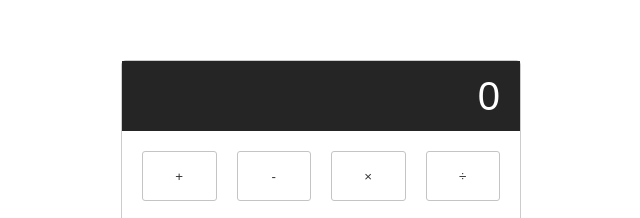
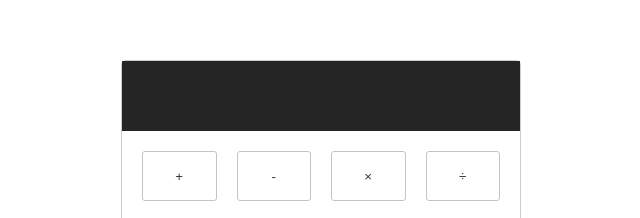
Before and after one commit to DifferenTismail/Javascript_Uygulamalari, a plain HTML site: page hesap-makinesi/index.html in a window 1280 px wide. Shown: the part 119-337 px from the top of the page, 319-959 px from the left. Drawn offline with Linux system fonts and the light colour scheme.

Commit message:
tasarım tamamlandı ve class ları eklendi

```diff
--- a/hesap-makinesi/index.html
+++ b/hesap-makinesi/index.html
@@ -11,7 +11,7 @@
 
 
     <div class="calculator">
-      <input type="text" id="" class="calculator-input" value="0" disabled>
+      <input type="text" id="" class="calculator-input" value="" disabled>
       <div class="calculator-keys">
         <button type="button" class="operator" value="+">+</button>
         <button type="button" class="operator" value="-">-</button>
```
